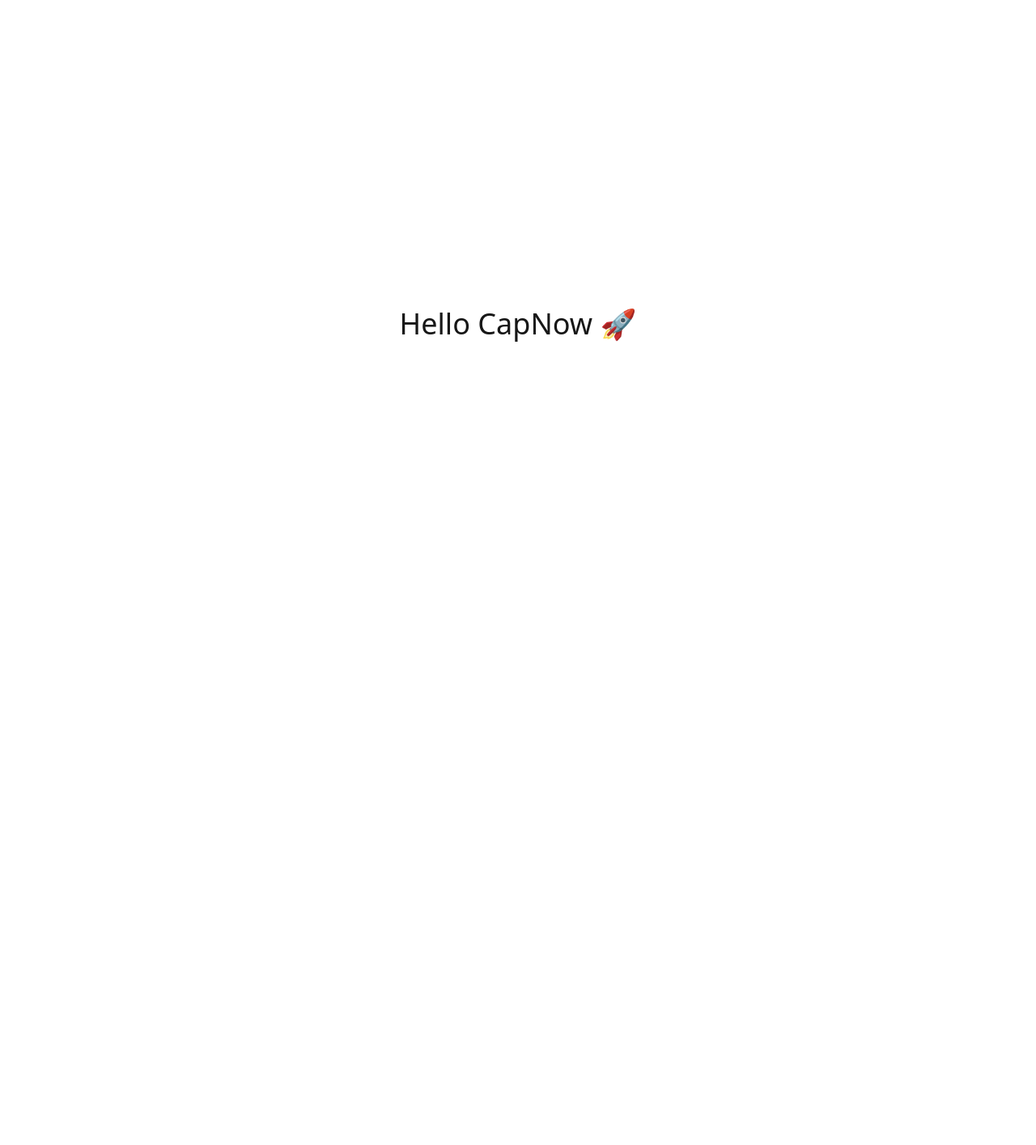
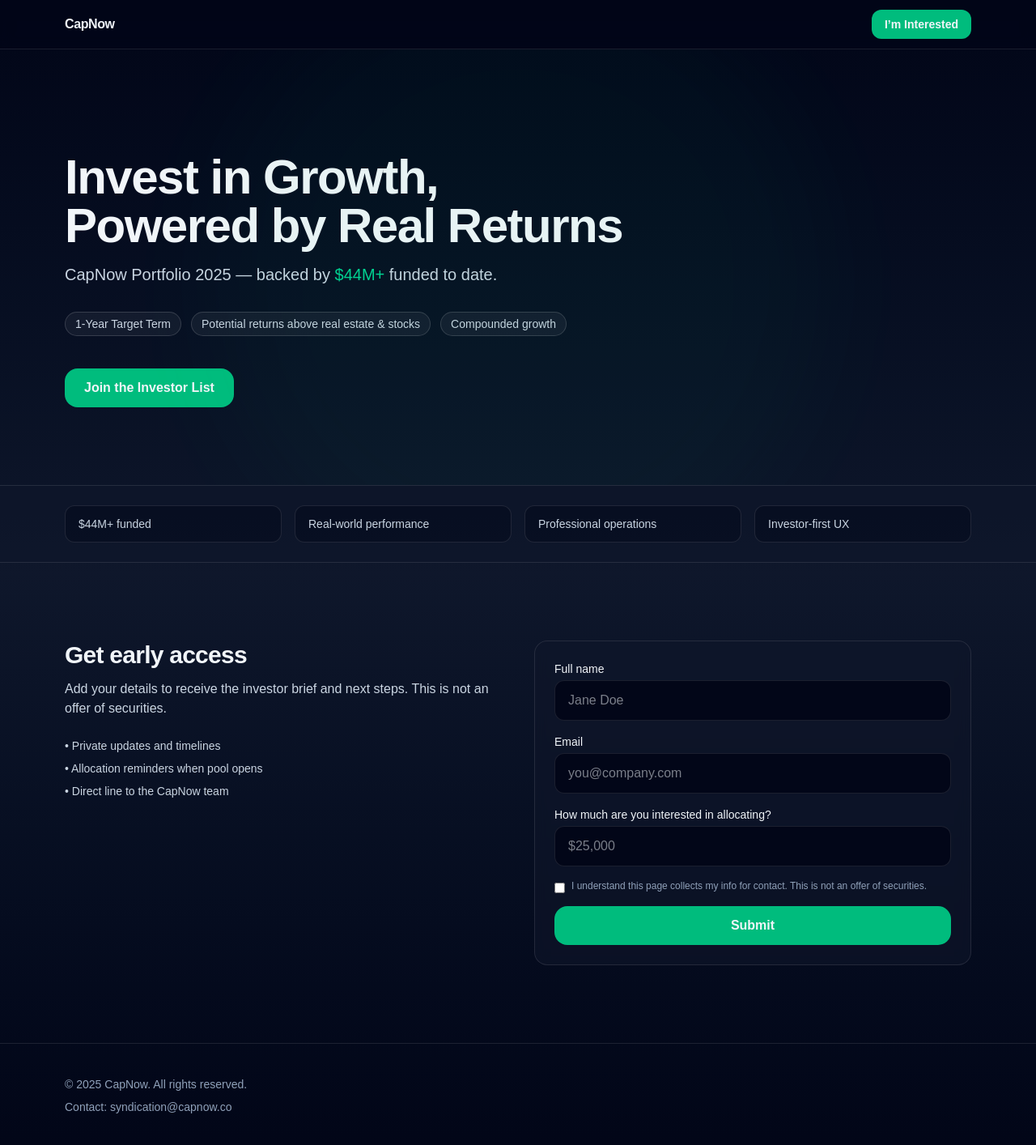
Before and after one commit to jacoking18/capnow-landing, a Next.js app: page / in a window 1280 px wide. Shown: the top 1414 px of the page at 81% size. Before the commit the page ends 800 px from the top, so only its background shows below. Built offline with nearby package versions, Linux system fonts and the light colour scheme.

Commit message:
Update page.tsx

```diff
--- a/app/page.tsx
+++ b/app/page.tsx
@@ -1,7 +1,141 @@
+"use client";
+import { motion } from "framer-motion";
+import { useState } from "react";
+
 export default function Page() {
+  const [loading, setLoading] = useState(false);
+  const [ok, setOk] = useState(false);
+  const [err, setErr] = useState<string | null>(null);
+
+  async function onSubmit(e: React.FormEvent<HTMLFormElement>) {
+    e.preventDefault();
+    setErr(null); setOk(false); setLoading(true);
+    const res = await fetch("/api/lead", { method: "POST", body: new FormData(e.currentTarget) });
+    setLoading(false);
+    if (res.ok) { setOk(true); (e.target as HTMLFormElement).reset(); }
+    else setErr(await res.text());
+  }
+
   return (
-    <main style={{minHeight:'100vh',display:'grid',placeItems:'center',fontFamily:'ui-sans-serif,system-ui'}}>
-      <h1 style={{fontSize:36}}>Hello CapNow 🚀</h1>
-    </main>
+    <div className="min-h-screen bg-gradient-to-b from-slate-950 via-slate-900 to-slate-950 text-slate-100">
+      {/* NAV */}
+      <header className="sticky top-0 z-40 backdrop-blur border-b border-white/10 bg-slate-950/60">
+        <div className="mx-auto max-w-6xl px-4 py-3 flex items-center justify-between">
+          <div className="font-semibold tracking-tight">CapNow</div>
+          <a href="#interest" className="rounded-xl bg-emerald-500 px-4 py-2 text-sm font-semibold hover:bg-emerald-400 transition">
+            I’m Interested
+          </a>
+        </div>
+      </header>
+
+      {/* HERO */}
+      <section className="relative overflow-hidden">
+        <div className="pointer-events-none absolute inset-0">
+          <motion.div initial={{ opacity: 0, scale: 0.9 }} animate={{ opacity: 0.4, scale: 1 }} transition={{ duration: 1.2 }}
+            className="absolute -top-24 left-1/2 -translate-x-1/2 h-[48rem] w-[48rem] rounded-full bg-emerald-500/10 blur-3xl" />
+        </div>
+
+        <div className="mx-auto max-w-6xl px-4 pt-24 pb-16 lg:pt-32 lg:pb-24">
+          <motion.h1 initial={{ opacity: 0, y: 20 }} animate={{ opacity: 1, y: 0 }} transition={{ duration: 0.7 }}
+            className="text-4xl md:text-6xl font-semibold tracking-tight">
+            Invest in Growth,<br className="hidden md:block" /> Powered by Real Returns
+          </motion.h1>
+
+          <motion.p initial={{ opacity: 0, y: 20 }} animate={{ opacity: 1, y: 0 }} transition={{ duration: 0.8, delay: 0.1 }}
+            className="mt-4 text-lg md:text-xl text-slate-300 max-w-2xl">
+            CapNow Portfolio 2025 — backed by <span className="text-emerald-400 font-medium">$44M+</span> funded to date.
+          </motion.p>
+
+          <motion.div initial={{ opacity: 0, y: 20 }} animate={{ opacity: 1, y: 0 }} transition={{ duration: 0.8, delay: 0.15 }}
+            className="mt-8 flex flex-wrap gap-3 text-sm text-slate-300">
+            <Badge>1-Year Target Term</Badge>
+            <Badge>Potential returns above real estate & stocks</Badge>
+            <Badge>Compounded growth</Badge>
+          </motion.div>
+
+          <div className="mt-10">
+            <a href="#interest" className="inline-flex items-center rounded-2xl bg-emerald-500 px-6 py-3 font-semibold hover:bg-emerald-400 transition">
+              Join the Investor List
+            </a>
+          </div>
+        </div>
+      </section>
+
+      {/* TRUST STRIP */}
+      <section className="border-y border-white/10 bg-slate-900/50">
+        <div className="mx-auto max-w-6xl px-4 py-6 grid grid-cols-2 md:grid-cols-4 gap-4 text-sm text-slate-300">
+          <TrustItem label="$44M+ funded" />
+          <TrustItem label="Real-world performance" />
+          <TrustItem label="Professional operations" />
+          <TrustItem label="Investor-first UX" />
+        </div>
+      </section>
+
+      {/* FORM */}
+      <section id="interest" className="mx-auto max-w-6xl px-4 py-16 md:py-24 grid md:grid-cols-2 gap-10">
+        <div>
+          <h2 className="text-2xl md:text-3xl font-semibold tracking-tight">Get early access</h2>
+          <p className="mt-3 text-slate-300">Add your details to receive the investor brief and next steps. This is not an offer of securities.</p>
+          <ul className="mt-6 space-y-2 text-slate-300 text-sm">
+            <li>• Private updates and timelines</li>
+            <li>• Allocation reminders when pool opens</li>
+            <li>• Direct line to the CapNow team</li>
+          </ul>
+        </div>
+
+        <div className="rounded-2xl border border-white/10 bg-slate-900/60 p-6 backdrop-blur">
+          <form onSubmit={onSubmit} className="space-y-4">
+            <Field label="Full name">
+              <input name="name" required placeholder="Jane Doe"
+                className="w-full rounded-xl bg-slate-950 border border-white/10 px-4 py-3 outline-none focus:ring-2 focus:ring-emerald-500" />
+            </Field>
+            <Field label="Email">
+              <input type="email" name="email" required placeholder="you@company.com"
+                className="w-full rounded-xl bg-slate-950 border border-white/10 px-4 py-3 outline-none focus:ring-2 focus:ring-emerald-500" />
+            </Field>
+            <Field label="How much are you interested in allocating?">
+              <input inputMode="numeric" name="amount" required placeholder="$25,000"
+                className="w-full rounded-xl bg-slate-950 border border-white/10 px-4 py-3 outline-none focus:ring-2 focus:ring-emerald-500" />
+            </Field>
+
+            <div className="flex items-start gap-2 text-xs text-slate-400">
+              <input type="checkbox" required className="mt-1" />
+              <span>I understand this page collects my info for contact. This is not an offer of securities.</span>
+            </div>
+
+            <button disabled={loading}
+              className="w-full rounded-2xl bg-emerald-500 py-3 font-semibold hover:bg-emerald-400 transition disabled:opacity-60">
+              {loading ? "Submitting…" : "Submit"}
+            </button>
+
+            {ok && <p className="text-emerald-400 text-sm">Thanks—check your email soon.</p>}
+            {err && <p className="text-rose-400 text-sm">{err}</p>}
+          </form>
+        </div>
+      </section>
+
+      {/* FOOTER */}
+      <footer className="border-t border-white/10">
+        <div className="mx-auto max-w-6xl px-4 py-10 text-sm text-slate-400">
+          <p>© {new Date().getFullYear()} CapNow. All rights reserved.</p>
+          <p className="mt-2">Contact: syndication@capnow.co</p>
+        </div>
+      </footer>
+    </div>
   );
 }
+
+function Badge({ children }: { children: React.ReactNode }) {
+  return <span className="rounded-full border border-white/15 bg-white/5 px-3 py-1">{children}</span>;
+}
+function TrustItem({ label }: { label: string }) {
+  return <div className="rounded-xl border border-white/10 bg-slate-950/40 px-4 py-3">{label}</div>;
+}
+function Field({ label, children }: { label: string; children: React.ReactNode }) {
+  return (
+    <div>
+      <label className="block text-sm mb-1">{label}</label>
+      {children}
+    </div>
+  );
+}
```
